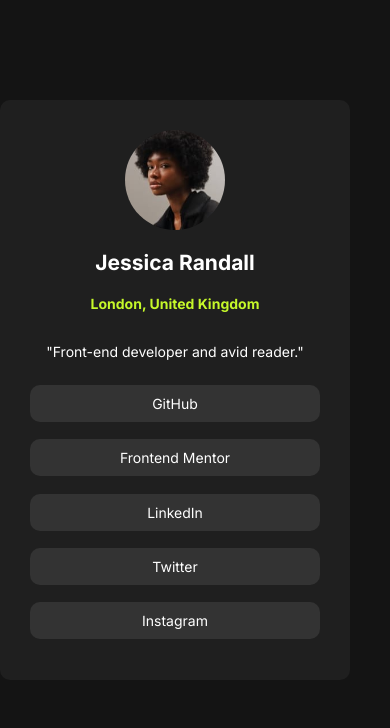
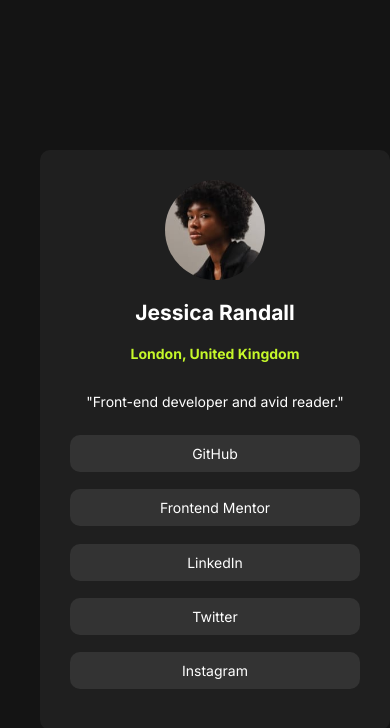
Before and after one commit to kunalNK7387/LOGINPAGE, a plain HTML site: page index.html in a window 390 px wide. Drawn offline with Linux system fonts and the light colour scheme.

Commit message:
Update index.html

```diff
--- a/index.html
+++ b/index.html
@@ -76,7 +76,7 @@
       }
       @media (max-width: 480px) {
         .first {
-          margin: 0;
+           margin: 50px 40px;
         }
         body {
           margin: 0;
```
